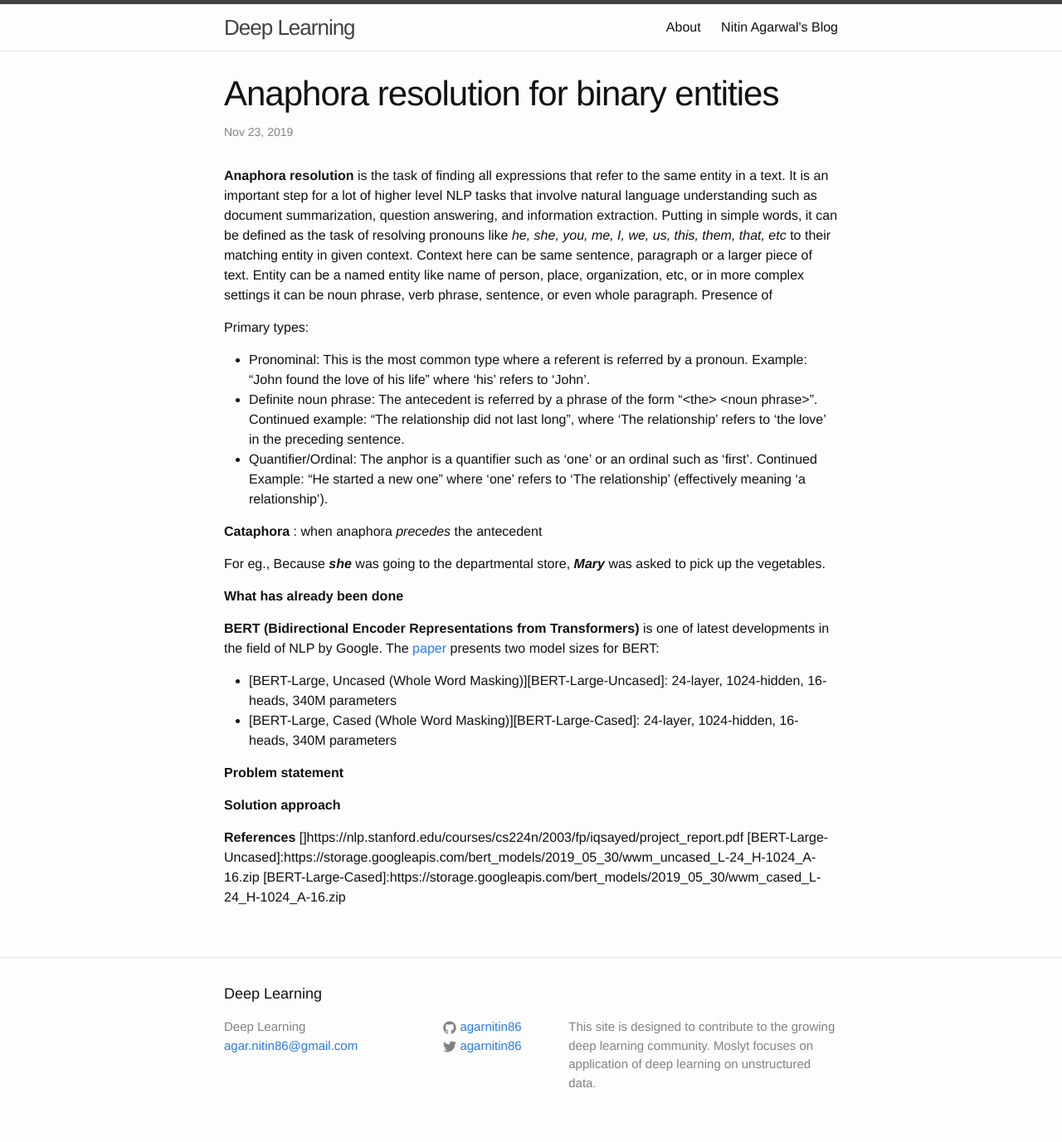
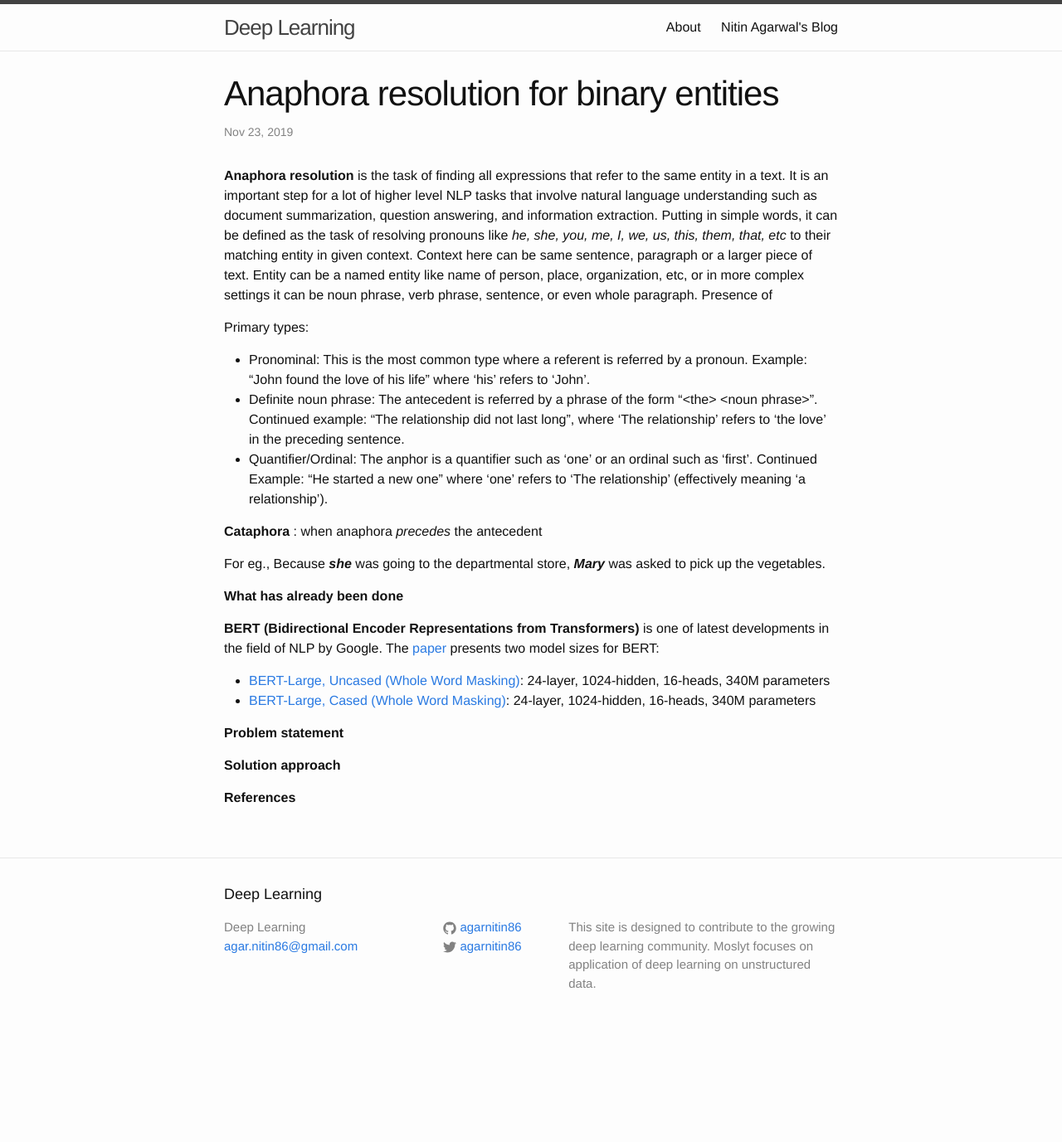
Before and after one commit to agarnitin86/agarnitin86.github.io, a Jekyll site: the page built from _posts/2019-11-23-coreference-resolution.markdown, in a window 1280 px wide. Shown: the whole page at 83% size. Built offline with Jekyll 4.4.1, drawn with Linux system fonts in a browser that asks for light colours; after the commit the page ends 1257 px from its top, so only the background shows below that.

Commit message:
Update 2019-11-23-coreference-resolution.markdown

```diff
--- a/_posts/2019-11-23-coreference-resolution.markdown
+++ b/_posts/2019-11-23-coreference-resolution.markdown
@@ -30,14 +30,16 @@
 **BERT (Bidirectional Encoder Representations from Transformers)** is one of latest developments in the field of NLP by Google.
 The [paper](https://arxiv.org/pdf/1810.04805.pdf) presents two model sizes for BERT:
 
-- [BERT-Large, Uncased (Whole Word Masking)][BERT-Large-Uncased]: 24-layer, 1024-hidden, 16-heads, 340M parameters
-- [BERT-Large, Cased (Whole Word Masking)][BERT-Large-Cased]: 24-layer, 1024-hidden, 16-heads, 340M parameters
+- [BERT-Large, Uncased (Whole Word Masking)][BERT_Large_Uncased]: 24-layer, 1024-hidden, 16-heads, 340M parameters
+- [BERT-Large, Cased (Whole Word Masking)][BERT_Large_Cased]: 24-layer, 1024-hidden, 16-heads, 340M parameters
 
 **Problem statement**
 
 **Solution approach**
 
 **References**
-[]https://nlp.stanford.edu/courses/cs224n/2003/fp/iqsayed/project_report.pdf
-[BERT-Large-Uncased]:https://storage.googleapis.com/bert_models/2019_05_30/wwm_uncased_L-24_H-1024_A-16.zip
-[BERT-Large-Cased]:https://storage.googleapis.com/bert_models/2019_05_30/wwm_cased_L-24_H-1024_A-16.zip
+
+[BERT_Large_Uncased]: https://storage.googleapis.com/bert_models/2019_05_30/wwm_uncased_L-24_H-1024_A-16.zip
+[BERT_Large_Cased]: https://storage.googleapis.com/bert_models/2019_05_30/wwm_cased_L-24_H-1024_A-16.zip
+
+[test]: https://nlp.stanford.edu/courses/cs224n/2003/fp/iqsayed/project_report.pdf
```
